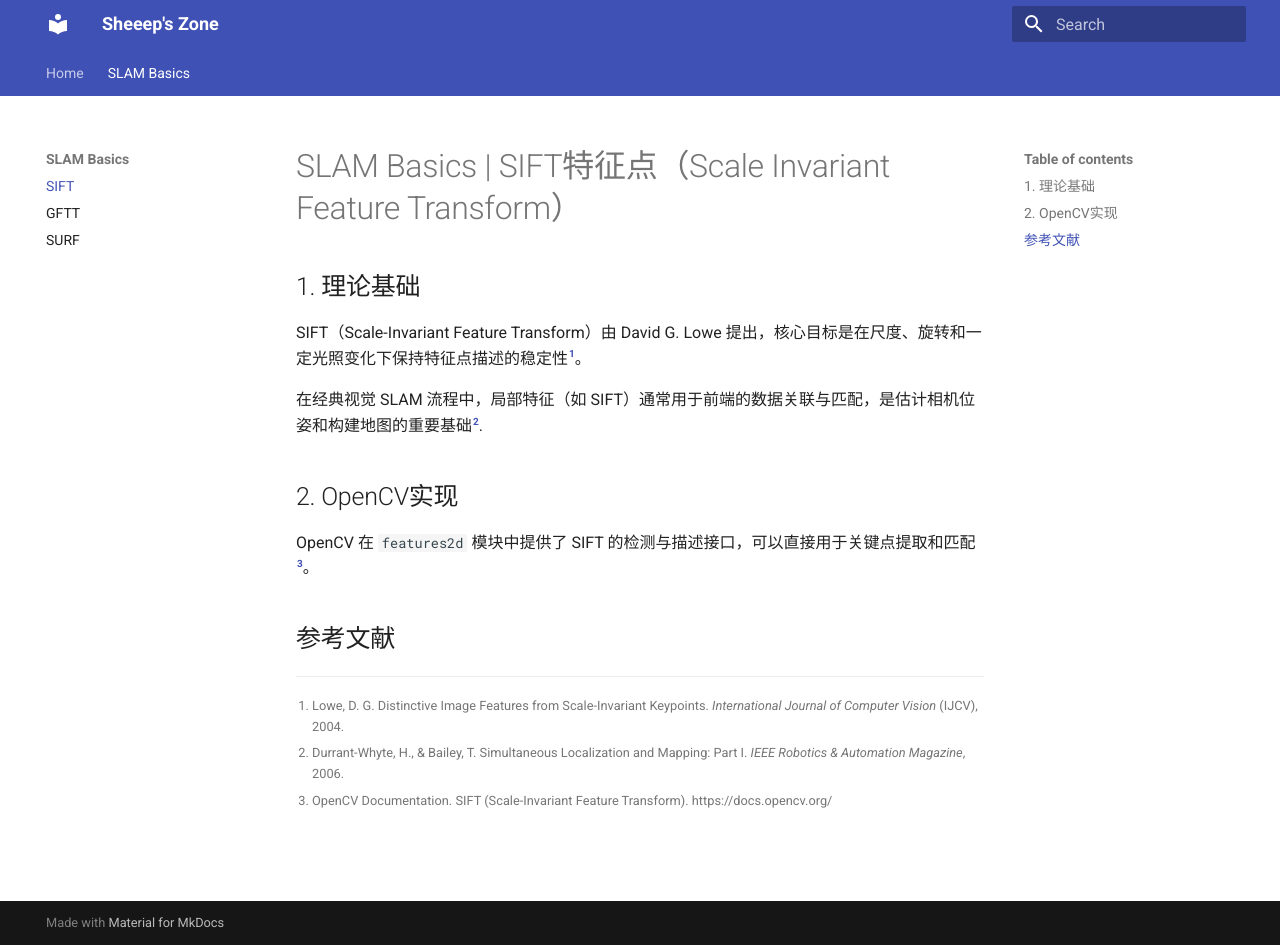
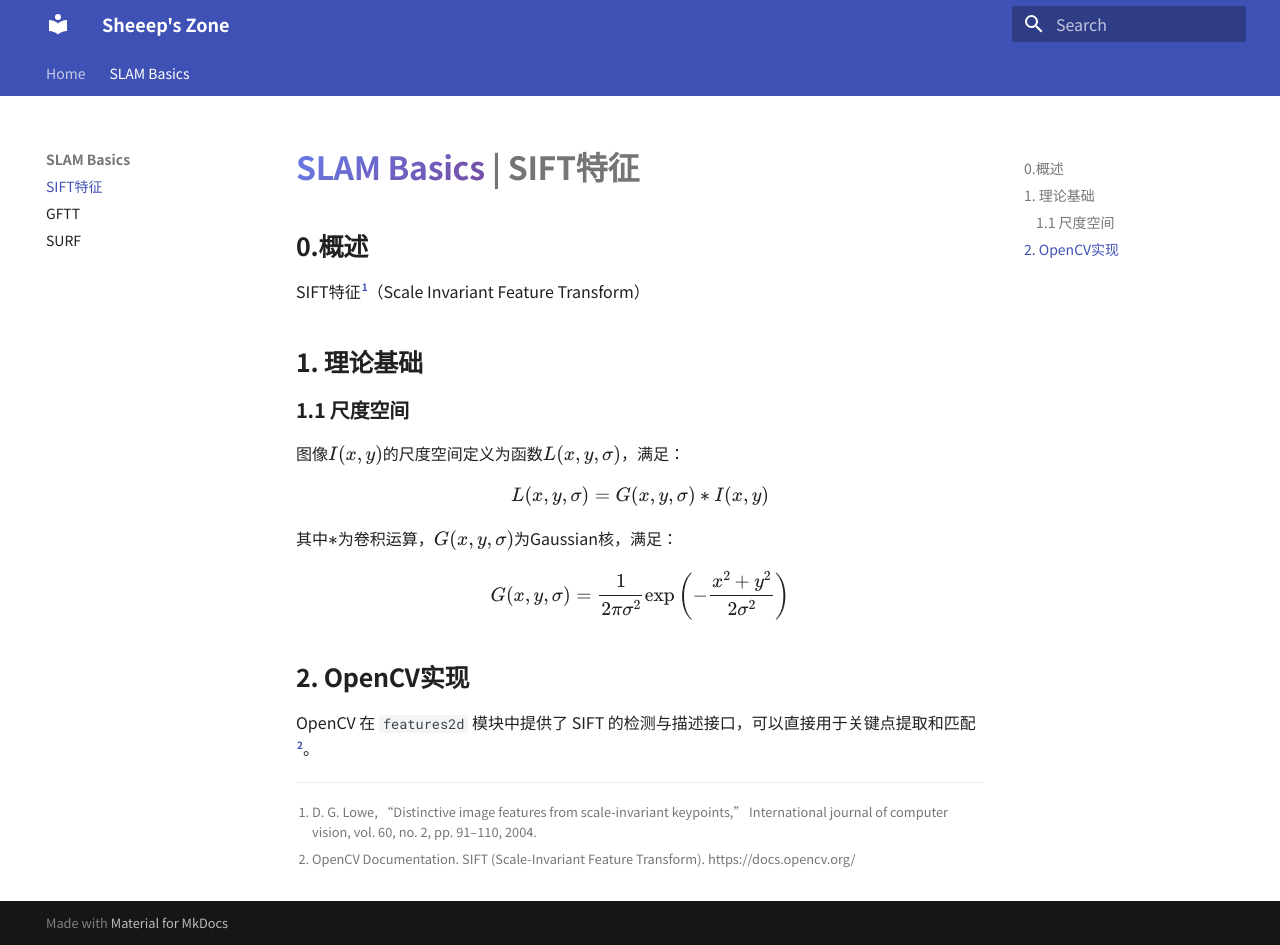
Before and after one commit to qiqiqihy/Sheeep-Zone, an MkDocs documentation site: the page built from docs/SLAM-Basics-SIFT.md, in a window 1280 px wide and 945 px high. Built offline with MkDocs 1.6.1 and Material for MkDocs 9.7.7, drawn with Linux system fonts in a browser that asks for light colours.

Commit message:
feat: 1.change fonts; 2.set cool mini title

```diff
--- a/docs/SLAM-Basics-SIFT.md
+++ b/docs/SLAM-Basics-SIFT.md
@@ -1,19 +1,26 @@
-# SLAM Basics | SIFT特征点（Scale Invariant Feature Transform）
+# <span class="topic-label">SLAM Basics</span> | SIFT特征
+
+## 0.概述
+
+SIFT特征[^sift]（Scale Invariant Feature Transform）
 
 ## 1. 理论基础
 
-SIFT（Scale-Invariant Feature Transform）由 David G. Lowe 提出，核心目标是在尺度、旋转和一定光照变化下保持特征点描述的稳定性[^lowe2004]。
+### 1.1 尺度空间
 
-在经典视觉 SLAM 流程中，局部特征（如 SIFT）通常用于前端的数据关联与匹配，是估计相机位姿和构建地图的重要基础[^slam14].
+图像$I(x,y)$的尺度空间定义为函数$L(x,y,\sigma)$，满足：
+$$
+L(x,y,\sigma)=G(x,y,\sigma)*I(x,y)
+$$
+其中$*$为卷积运算，$G(x,y,\sigma)$为Gaussian核，满足：
+$$
+G(x,y,\sigma)=\frac{1}{2\pi\sigma^2}\exp\left(-\frac{x^2+y^2}{2\sigma^2}\right)
+$$
 
 ## 2. OpenCV实现
 
 OpenCV 在 `features2d` 模块中提供了 SIFT 的检测与描述接口，可以直接用于关键点提取和匹配[^opencv_sift]。
 
-## 参考文献
-
-[^lowe2004]: Lowe, D. G. Distinctive Image Features from Scale-Invariant Keypoints. *International Journal of Computer Vision* (IJCV), 2004.
-
-[^slam14]: Durrant-Whyte, H., & Bailey, T. Simultaneous Localization and Mapping: Part I. *IEEE Robotics & Automation Magazine*, 2006.
+[^sift]: D. G. Lowe, “Distinctive image features from scale-invariant keypoints,” International journal of computer vision, vol. 60, no. 2, pp. 91–110, 2004.
 
 [^opencv_sift]: OpenCV Documentation. SIFT (Scale-Invariant Feature Transform). https://docs.opencv.org/
--- /dev/null
+++ b/docs/stylesheets/extra.css
@@ -0,0 +1,25 @@
+/* 标题加粗设置 */
+h1, h2, h3, h4, h5, h6 {
+  font-weight: 700 !important;
+}
+
+/* 可选：为不同级别标题设置不同粗细 */
+/*
+h1 { font-weight: 800 !important; }
+h2 { font-weight: 700 !important; }
+h3, h4, h5, h6 { font-weight: 600 !important; }
+*/
+
+/* 专栏文字样式（渐变效果） */
+.topic-label {
+  background: linear-gradient(135deg, #667eea 0%, #764ba2 100%);
+  -webkit-background-clip: text;
+  -webkit-text-fill-color: transparent;
+  background-clip: text;
+  font-weight: 600;
+}
+
+/* 隐藏右侧目录标题 */
+.md-sidebar--secondary .md-nav__title {
+  display: none;
+}
--- a/mkdocs.yml
+++ b/mkdocs.yml
@@ -6,13 +6,25 @@ theme:
   features:
     - navigation.tabs
     - search.suggest
+  font:
+    text: Noto Sans SC
+    code: Roboto Mono
 
 nav:
   - Home: index.md
   - SLAM Basics:
-      - SIFT: SLAM-Basics-SIFT.md
+      - SIFT特征: SLAM-Basics-SIFT.md
       - GFTT: SLAM-Basics-GFTT.md
       - SURF: SLAM-Basics-SURF.md
 
 markdown_extensions:
   - footnotes
+  - pymdownx.arithmatex:
+      generic: true
+
+extra_css:
+  - stylesheets/extra.css
+
+extra_javascript:
+  - https://polyfill.io/v3/polyfill.min.js?features=es6
+  - https://cdn.jsdelivr.net/npm/mathjax@3/es5/tex-mml-chtml.js
```
Also changed, not shown: docs/SLAM-Basics-GFTT.md (+1 -1 lines), docs/SLAM-Basics-SURF.md (+1 -1 lines), docs/index.md (+3 -3 lines).
